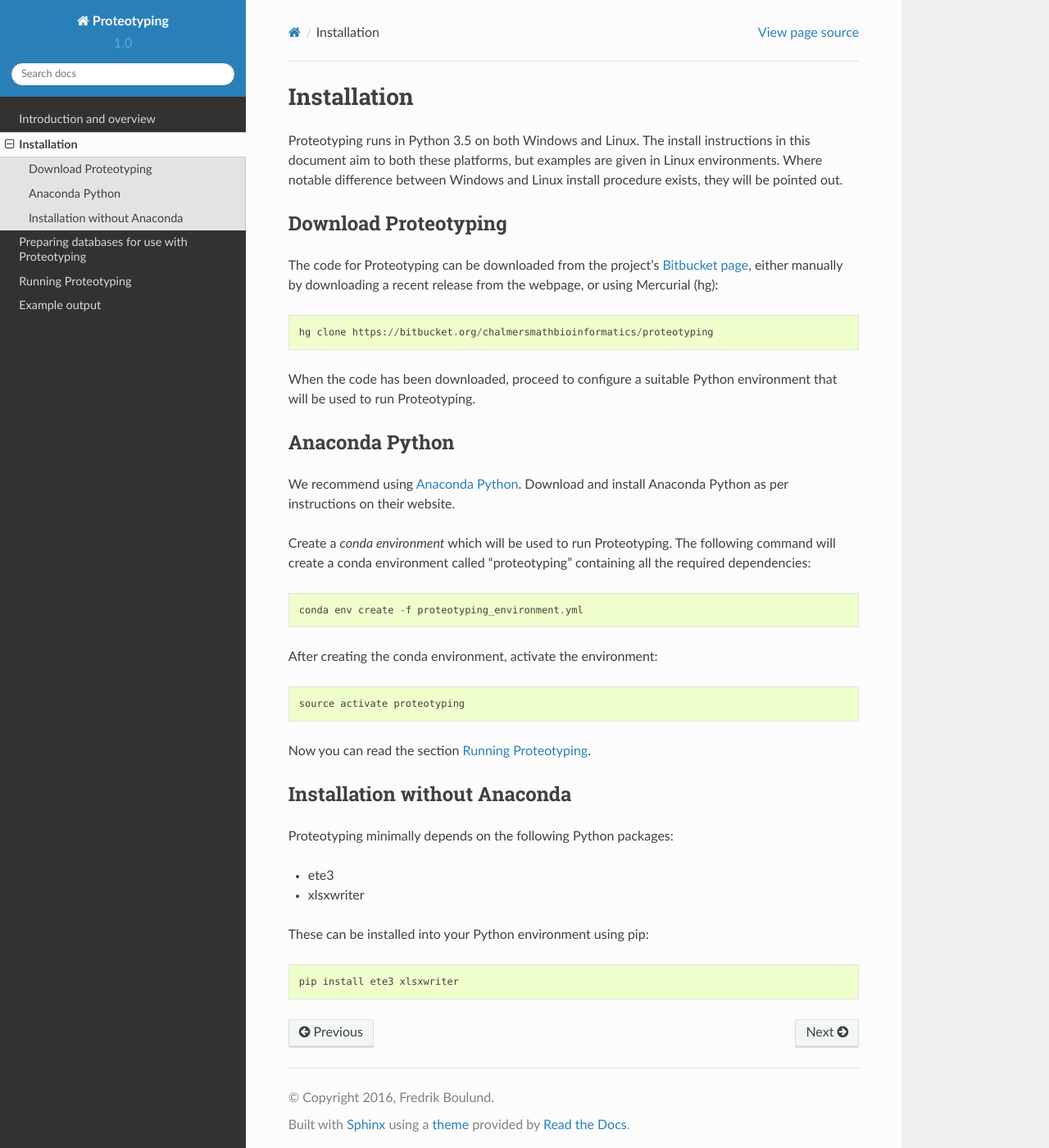
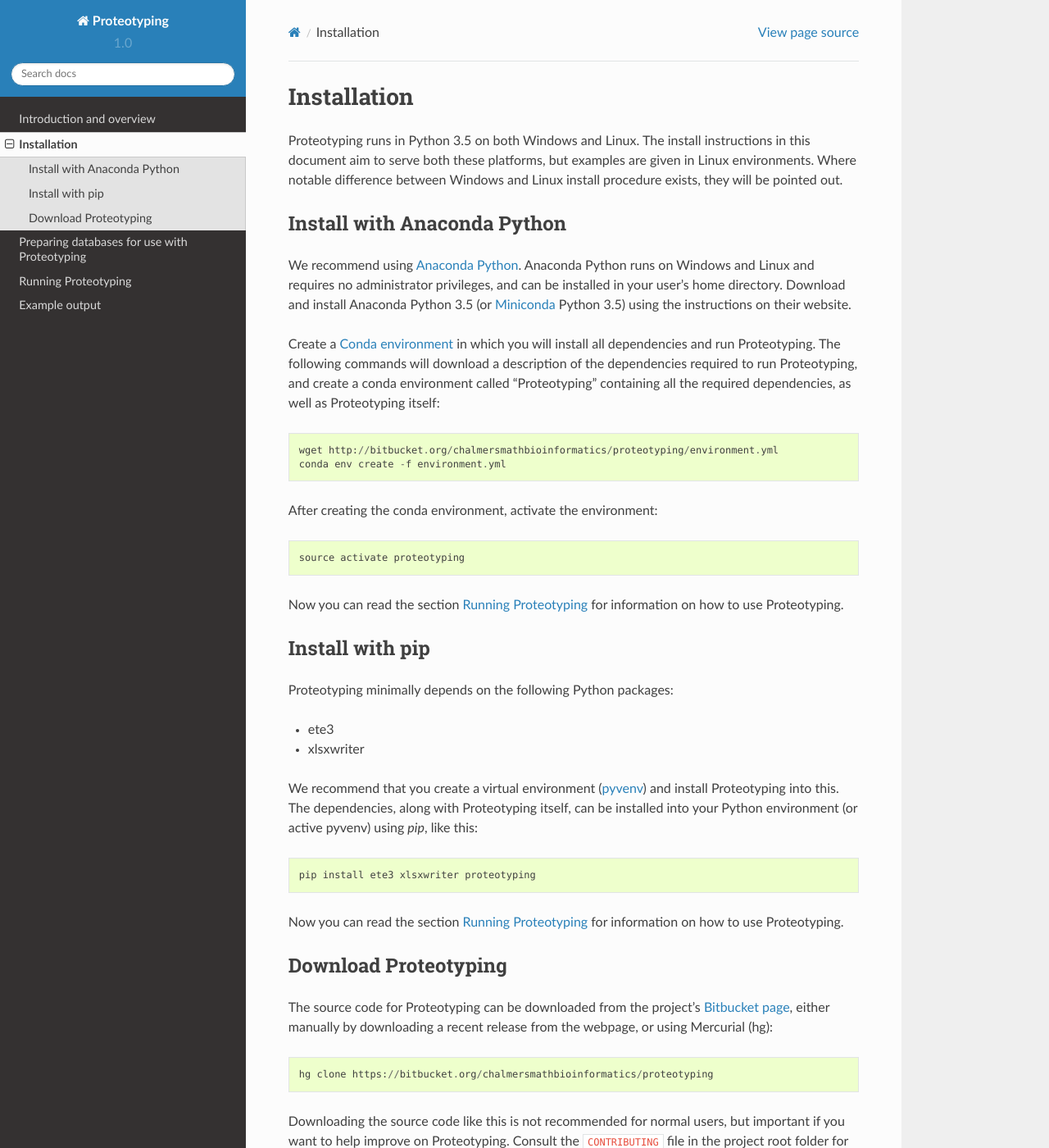
Before and after one commit to boulund/tcup, a Sphinx documentation site: the page built from docs/source/installation.rst, in a window 1280 px wide and 1400 px high. Shown: the whole window at 82% size. Built offline with Sphinx 7.4.7 and the Read the Docs theme 2.0.0, drawn with Linux system fonts in a browser that asks for light colours; some of the changed text lies outside the part shown.

Commit message:
Improved documentation. Renamed database_preparation.rst to preparing_databases.rst

```diff
--- a/docs/source/index.rst
+++ b/docs/source/index.rst
@@ -21,7 +21,7 @@
 
 Read :doc:`introduction` for more details on how it works. If you prefer to
 throw yourself head-first into |name| without first knowing the details of how
-it works, checkout :doc:`installation`!
+it works, check out :doc:`installation` right away to get started!
 
 
 About
--- a/docs/source/installation.rst
+++ b/docs/source/installation.rst
@@ -1,52 +1,69 @@
 Installation
 ============
 |name| runs in Python 3.5 on both Windows and Linux. The install instructions
-in this document aim to both these platforms, but examples are given in Linux
-environments. Where notable difference between Windows and Linux install
+in this document aim to serve both these platforms, but examples are given in
+Linux environments. Where notable difference between Windows and Linux install
 procedure exists, they will be pointed out.
 
 
-Download |name|
-*********************
-.. _Bitbucket page: https://bitbucket.org/chalmersmathbioinformatics/proteotyping
-
-The code for |name| can be downloaded from the project's `Bitbucket page`_, either manually by
-downloading a recent release from the webpage, or using Mercurial (hg)::
-
-    hg clone https://bitbucket.org/chalmersmathbioinformatics/proteotyping
-
-When the code has been downloaded, proceed to configure a suitable Python
-environment that will be used to run |name|.
-
-
-Anaconda Python
-***************
+Install with Anaconda Python
+****************************
 
 .. _Anaconda Python: https://www.continuum.io/downloads
+.. _Miniconda: http://conda.pydata.org/miniconda.html
+.. _Conda environment: http://conda.pydata.org/docs/using/envs.html
 
-We recommend using `Anaconda Python`_. Download and install Anaconda Python as
-per instructions on their website.
+We recommend using `Anaconda Python`_.  Anaconda Python runs on Windows and
+Linux and requires no administrator privileges, and can be installed in your
+user's home directory. Download and install Anaconda Python 3.5 (or
+`Miniconda`_ Python 3.5) using the instructions on their website.
 
-Create a *conda environment* which will be used to run |name|. The
-following command will create a conda environment called "proteotyping"
-containing all the required dependencies::
+Create a `Conda environment`_ in which you will install all dependencies and
+run |name|. The following commands will download a description of the
+dependencies required to run |name|, and create a conda environment called
+"|name|" containing all the required dependencies, as well as |name| itself::
 
-    conda env create -f proteotyping_environment.yml
+    wget http://bitbucket.org/chalmersmathbioinformatics/proteotyping/environment.yml
+    conda env create -f environment.yml
 
 After creating the conda environment, activate the environment::
 
     source activate proteotyping
 
-Now you can read the section :doc:`running`.
+Now you can read the section :doc:`running` for information on how to use
+|name|.
 
 
-Installation without Anaconda
-*****************************
+Install with pip
+****************
+
+.. _pyvenv: https://docs.python.org/3/library/venv.html
+
 |name| minimally depends on the following Python packages:
 
 * ete3
 * xlsxwriter
 
-These can be installed into your Python environment using pip::
+We recommend that you create a virtual environment (`pyvenv`_) and install
+|name| into this. The dependencies, along with |name| itself, can be installed
+into your Python environment (or active pyvenv) using `pip`, like this::
 
-   pip install ete3 xlsxwriter
+   pip install ete3 xlsxwriter proteotyping
+
+Now you can read the section :doc:`running` for information on how to use
+|name|.
+
+
+Download |name|
+***************
+.. _Bitbucket page: https://bitbucket.org/chalmersmathbioinformatics/proteotyping
+
+The source code for |name| can be downloaded from the project's `Bitbucket
+page`_, either manually by downloading a recent release from the webpage, or
+using Mercurial (hg)::
+
+    hg clone https://bitbucket.org/chalmersmathbioinformatics/proteotyping
+
+Downloading the source code like this is not recommended for normal users, but
+important if you want to help improve on |name|. Consult the ``CONTRIBUTING``
+file in the project root folder for information on how to contribute to |name|.
```
Also changed, not shown: other parts of docs/source/index.rst (+1 -1 lines), docs/source/database_preparation.rst (deleted, +0 -23 lines), docs/source/introduction.rst (+8 -7 lines), docs/source/preparing_databases.rst (added, +129 -0 lines), docs/source/running.rst (+11 -10 lines).
